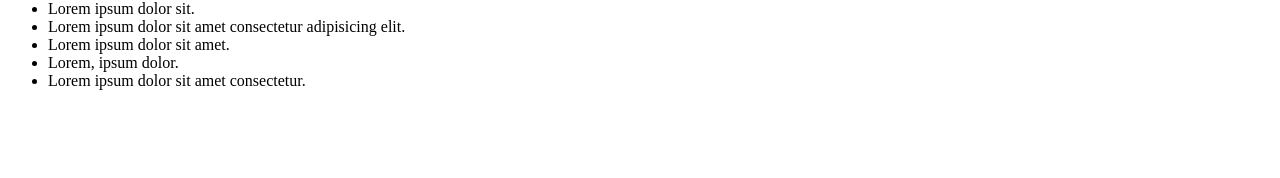
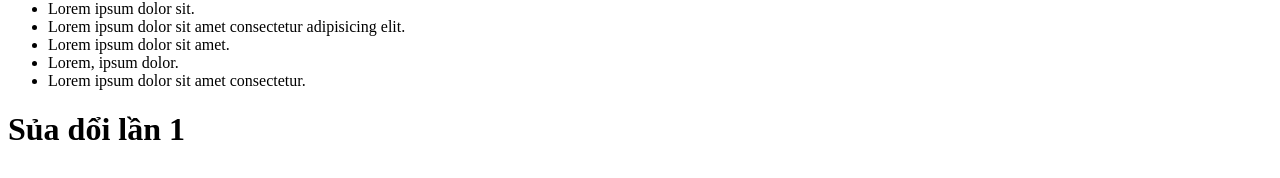
Before and after one commit to hnihTyoB/DuAn2, a plain HTML site: page index.html in a window 1280 px wide. Shown: the part 510-688 px from the top of the page. Drawn offline with Linux system fonts and the light colour scheme.

Commit message:
Sửa đổi lần 1

```diff
--- a/index.html
+++ b/index.html
@@ -16,5 +16,6 @@
         <li>Lorem, ipsum dolor.</li>
         <li>Lorem ipsum dolor sit amet consectetur.</li>
     </ul>
+    <h1>Sủa dổi lần 1</h1>
 </body>
 </html>
```
